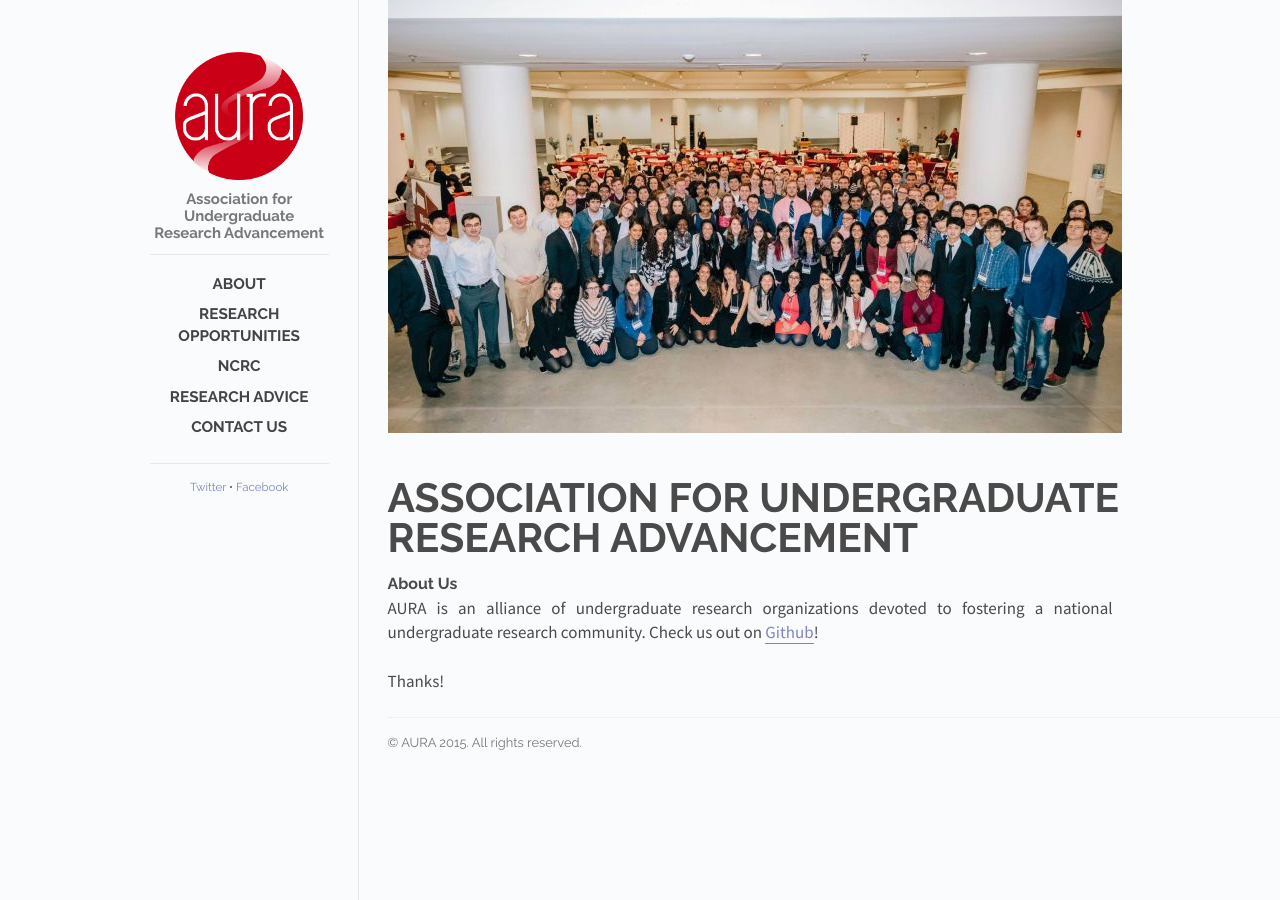
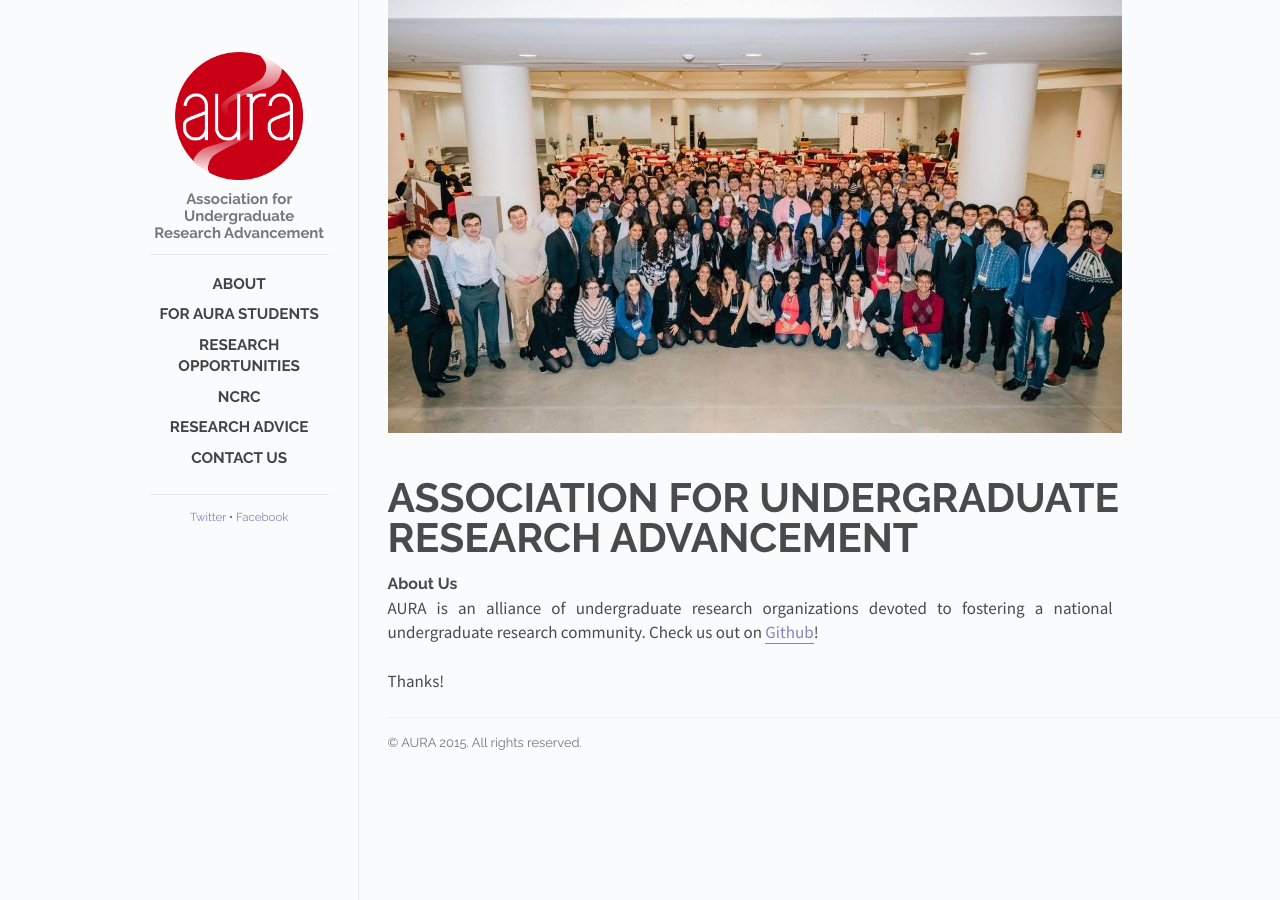
Before and after one commit to kraftp/aura_website, a Jekyll site: the page built from index.html, in a window 1280 px wide. Built offline with Jekyll 4.4.1, drawn with Linux system fonts in a browser that asks for light colours; Markdown is read by kramdown in place of the engine named in the settings; the list of posts is cut into pages by our own code.

Commit message:
Update _config.yml

```diff
--- a/_config.yml
+++ b/_config.yml
@@ -35,5 +35,5 @@ github:
   repo:              https://github.com/kraftp/aura_website
 
 # Pages in website header
-pages_list:       {'About':'/about', 'Research Opportunities':'/research_opportunities', "NCRC":'/NCRC', "Research Advice":'/research_advice', "Contact Us":'/contact_us'}
+pages_list:       {'About':'/about', 'For AURA Students':'/for_students', 'Research Opportunities':'/research_opportunities', "NCRC":'/NCRC', "Research Advice":'/research_advice', "Contact Us":'/contact_us'}
 home: '/2015-5-19-homepage'
```
